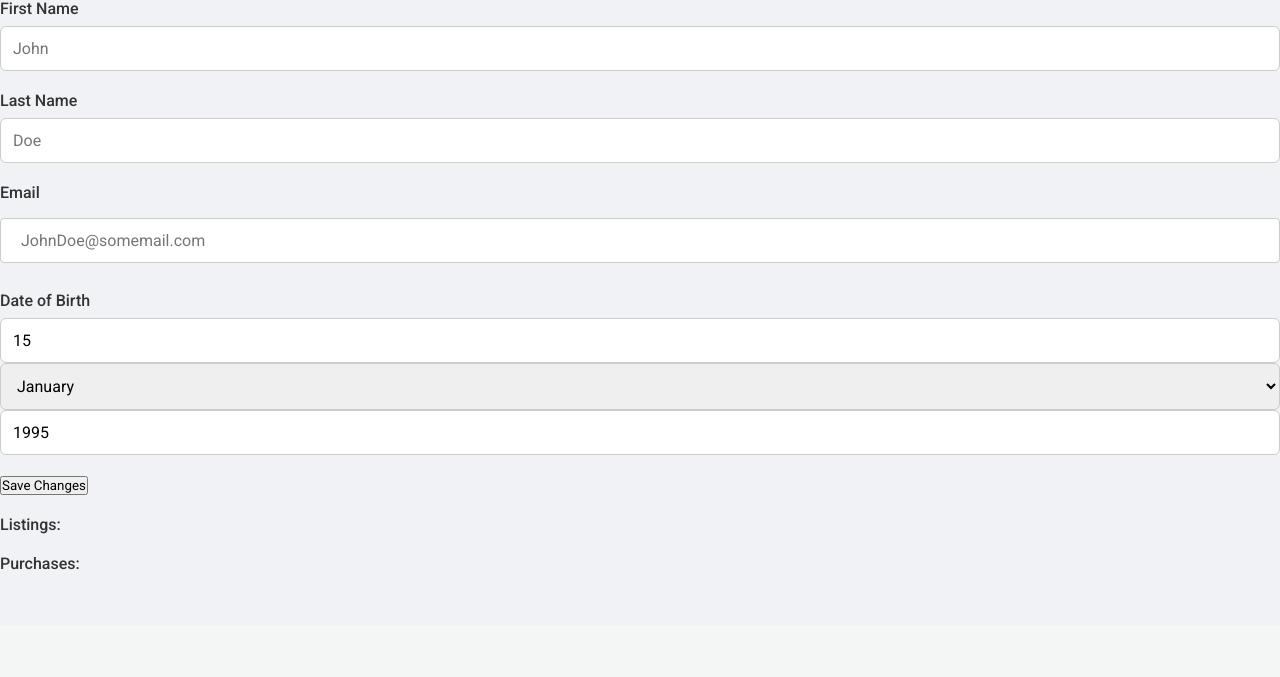
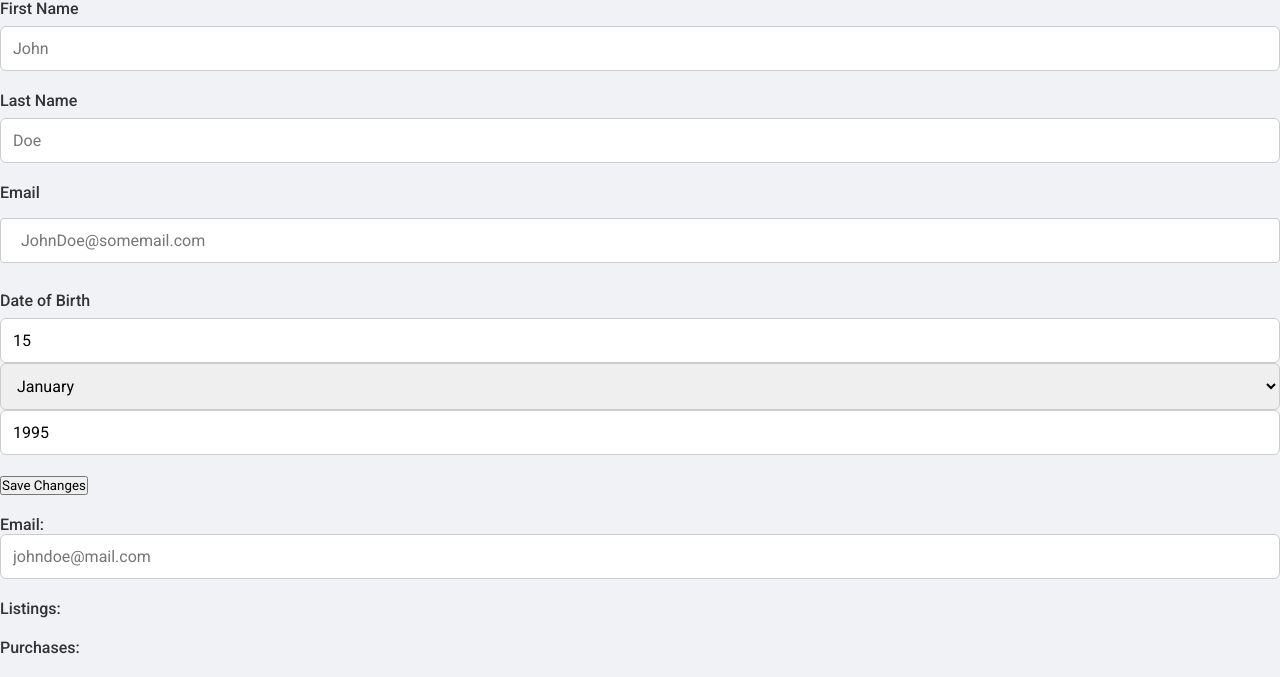
Before and after one commit to AK5222/Project-Trinket, a Flask app: page /account in a window 1280 px wide. Shown: the part 175-852 px from the top of the page. Before the commit the page ends 745 px from the top, so only its background shows below. Run offline with Flask 3, Linux system fonts and the light colour scheme.

Commit message:
account page fixings

```diff
--- a/templates/accountPage.html
+++ b/templates/accountPage.html
@@ -14,7 +14,7 @@
 
             <div class="form-group">
                 <label for="first-name">First Name</label>
-                <input type="text" id="first-name" name="first_name" placeholder="John">
+                    <input type="text" id="first-name" name="first_name" placeholder="John">
             </div>
 
             <div class="form-group">
@@ -54,6 +54,11 @@
             </div>
 
             <div class="form-group">
+                <label>Email:<label>
+                <input type="text" id="email" name="email" placeholder="johndoe@mail.com">
+            </div>
+
+            <div class="form-group">
                 <label>Listings:</label>
             </div>
 
```
